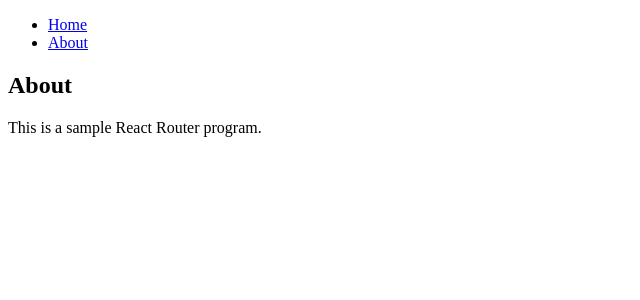
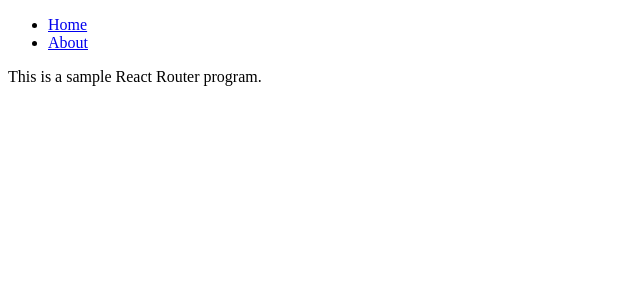
Before and after one commit to acciojob/react-router-tarun8053, a React app: page /about in a window 1280 px wide. Shown: the top 300 px of the page, without its empty margins (0-640 px from the left). Built offline with nearby package versions, Linux system fonts and the light colour scheme.

Commit message:
Update About.js

```diff
--- a/src/components/About.js
+++ b/src/components/About.js
@@ -3,8 +3,7 @@ import React from "react";
 function About() {
   return (
     <div>
-      <h2>About</h2>
-      <p>This is a sample React Router program.</p>
+      This is a sample React Router program.
     </div>
   );
 }
```
